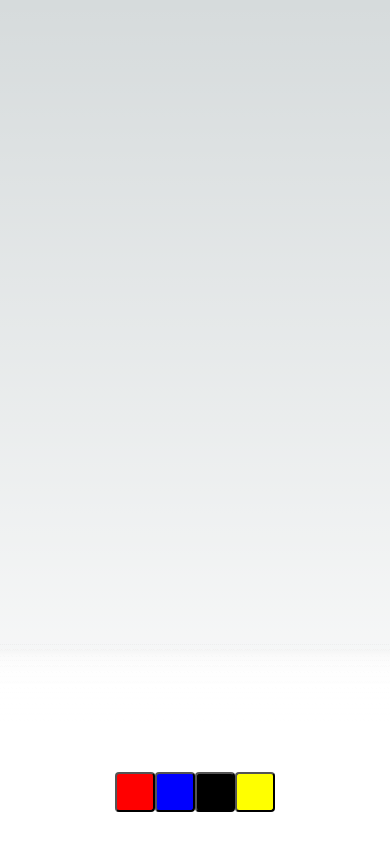
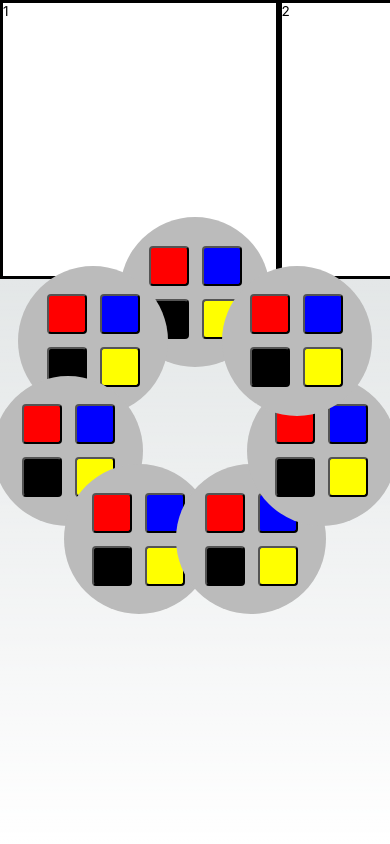
Before and after one commit to pknepps/azulSP, a Next.js app: page / in a window 390 px wide. Built offline with nearby package versions, Linux system fonts and the light colour scheme.

Commit message:
created template for the players' boards

```diff
--- a/app/globals.css
+++ b/app/globals.css
@@ -82,7 +82,8 @@
 
 html,
 body {
-  max-width: 100vw;
+  height: 100%;
+  width: 100%;
   overflow-x: hidden;
 }
 
--- a/app/page.module.css
+++ b/app/page.module.css
@@ -1,10 +1,9 @@
 .main {
   display: flex;
-  flex-direction: column;
   justify-content: space-between;
-  align-items: center;
-  padding: 6rem;
-  min-height: 100vh;
+  align-items: stretch;
+  height: 100%;
+  width: 100%;
 }
 
 .description {
@@ -12,220 +11,34 @@
   justify-content: inherit;
   align-items: inherit;
   font-size: 0.85rem;
-  max-width: var(--max-width);
   width: 100%;
   height: 100%;
   z-index: 2;
-  font-family: var(--font-mono);
 }
 
-.description a {
-  display: flex;
-  justify-content: center;
-  align-items: center;
-  gap: 0.5rem;
+.left {
+    display: flex;
+    flex-direction: column;
+    justify-content: space-between;
+    align-items: stretch;
 }
 
-.description p {
-  position: relative;
-  margin: 0;
-  padding: 1rem;
-  background-color: rgba(var(--callout-rgb), 0.5);
-  border: 1px solid rgba(var(--callout-border-rgb), 0.3);
-  border-radius: var(--border-radius);
+.testRectangle {
+    aspect-ratio: 2 / 1;
+    display: inline-grid;
+    height: 33%;
+    grid-template-columns: 50% 50%;
+    grid-template-rows: 100%;
+    background-color: white;
+    align-self: flex-start;
 }
 
-.code {
-  font-weight: 700;
-  font-family: var(--font-mono);
+.innerRectangle {
+    color: black;
+    height: 100%;
+    width: 100%;
+    grid-row-start: 1;
+    border-width: 3px;
+    border-color : black;
+    border-style: solid;
 }
-
-.grid {
-  display: grid;
-  grid-template-columns: repeat(4, minmax(25%, auto));
-  max-width: 100%;
-  width: var(--max-width);
-}
-
-.card {
-  padding: 1rem 1.2rem;
-  border-radius: var(--border-radius);
-  background: rgba(var(--card-rgb), 0);
-  border: 1px solid rgba(var(--card-border-rgb), 0);
-  transition: background 200ms, border 200ms;
-}
-
-.card span {
-  display: inline-block;
-  transition: transform 200ms;
-}
-
-.card h2 {
-  font-weight: 600;
-  margin-bottom: 0.7rem;
-}
-
-.card p {
-  margin: 0;
-  opacity: 0.6;
-  font-size: 0.9rem;
-  line-height: 1.5;
-  max-width: 30ch;
-  text-wrap: balance;
-}
-
-.center {
-  display: flex;
-  justify-content: center;
-  align-items: center;
-  position: relative;
-  padding: 4rem 0;
-}
-
-.center::before {
-  background: var(--secondary-glow);
-  border-radius: 50%;
-  width: 480px;
-  height: 360px;
-  margin-left: -400px;
-}
-
-.center::after {
-  background: var(--primary-glow);
-  width: 240px;
-  height: 180px;
-  z-index: -1;
-}
-
-.center::before,
-.center::after {
-  content: "";
-  left: 50%;
-  position: absolute;
-  filter: blur(45px);
-  transform: translateZ(0);
-}
-
-.logo {
-  position: relative;
-}
-/* Enable hover only on non-touch devices */
-@media (hover: hover) and (pointer: fine) {
-  .card:hover {
-    background: rgba(var(--card-rgb), 0.1);
-    border: 1px solid rgba(var(--card-border-rgb), 0.15);
-  }
-
-  .card:hover span {
-    transform: translateX(4px);
-  }
-}
-
-@media (prefers-reduced-motion) {
-  .card:hover span {
-    transform: none;
-  }
-}
-
-/* Mobile */
-@media (max-width: 700px) {
-  .content {
-    padding: 4rem;
-  }
-
-  .grid {
-    grid-template-columns: 1fr;
-    margin-bottom: 120px;
-    max-width: 320px;
-    text-align: center;
-  }
-
-  .card {
-    padding: 1rem 2.5rem;
-  }
-
-  .card h2 {
-    margin-bottom: 0.5rem;
-  }
-
-  .center {
-    padding: 8rem 0 6rem;
-  }
-
-  .center::before {
-    transform: none;
-    height: 300px;
-  }
-
-  .description {
-    font-size: 0.8rem;
-  }
-
-  .description a {
-    padding: 1rem;
-  }
-
-  .description p,
-  .description div {
-    display: flex;
-    justify-content: center;
-    position: fixed;
-    width: 100%;
-  }
-
-  .description p {
-    align-items: center;
-    inset: 0 0 auto;
-    padding: 2rem 1rem 1.4rem;
-    border-radius: 0;
-    border: none;
-    border-bottom: 1px solid rgba(var(--callout-border-rgb), 0.25);
-    background: linear-gradient(
-      to bottom,
-      rgba(var(--background-start-rgb), 1),
-      rgba(var(--callout-rgb), 0.5)
-    );
-    background-clip: padding-box;
-    backdrop-filter: blur(24px);
-  }
-
-  .description div {
-    align-items: flex-end;
-    pointer-events: none;
-    inset: auto 0 0;
-    padding: 2rem;
-    height: 200px;
-    background: linear-gradient(
-      to bottom,
-      transparent 0%,
-      rgb(var(--background-end-rgb)) 40%
-    );
-    z-index: 1;
-  }
-}
-
-/* Tablet and Smaller Desktop */
-@media (min-width: 701px) and (max-width: 1120px) {
-  .grid {
-    grid-template-columns: repeat(2, 50%);
-  }
-}
-
-@media (prefers-color-scheme: dark) {
-  .vercelLogo {
-    filter: invert(1);
-  }
-
-  .logo {
-    filter: invert(1) drop-shadow(0 0 0.3rem #ffffff70);
-  }
-}
-
-@keyframes rotate {
-  from {
-    transform: rotate(360deg);
-  }
-  to {
-    transform: rotate(0deg);
-  }
-}
--- a/app/page.tsx
+++ b/app/page.tsx
@@ -8,6 +8,16 @@ export default function Home() : ReactElement | null {
   return (
     <main className={styles.main}>
       <div className={styles.description}>
+          <div className={styles.left}>
+              <div className={styles.testRectangle}>
+                  <div className={styles.innerRectangle} style={{gridColumnStart : 1}}>
+                      1
+                  </div>
+                  <div className={styles.innerRectangle} style={{gridColumnStart : 2}}>
+                      2
+                  </div>
+              </div>
+          </div>
           {GameCenter([1,2,5,1,13,2, 100])}
       </div>
     </main>
--- a/app/ui/Tiles/tile.tsx
+++ b/app/ui/Tile/tile.tsx
@@ -1,6 +1,6 @@
 import styles from "./tile.module.css"
 import {ReactElement} from "react";
-import {TileColor} from "@/app/ui/Tiles/TileColor";
+import {TileColor} from "@/app/ui/Tile/TileColor";
 
 export default function Tile(color : TileColor, column : number, row : number) : ReactElement {
     return (<button onClick={() => alert("my color is: " + color)}
--- a/app/ui/gameCenter.module.css
+++ b/app/ui/gameCenter.module.css
@@ -1,15 +1,5 @@
 .gameCenter {
     display: flex;
-    width: 100%;
+    width: 33%;
     height: 100%;
 }
-
-.circle {
-    height: 150px;
-    width: 150px;
-    background-color: #bbb;
-    border-radius: 50%;
-    display: inline-block;
-    text-align: center;
-    color: black;
-}
--- a/app/ui/gameCenter.tsx
+++ b/app/ui/gameCenter.tsx
@@ -1,8 +1,8 @@
 import styles from "@/app/ui/gameCenter.module.css"
 import {ReactElement, ReactNode} from "react";
 import Factory from "@/app/ui/Factory/factory";
-import {TileColor} from "@/app/ui/Tiles/TileColor";
-import Tile from "@/app/ui/Tiles/tile";
+import {TileColor} from "@/app/ui/Tile/TileColor";
+import Tile from "@/app/ui/Tile/tile";
 
 /**
  * Temp method
```
Also changed, not shown: app/ui/Tile/TileColor.ts (renamed from app/ui/Tiles/TileColor.ts), app/ui/Tile/tile.module.css (renamed from app/ui/Tiles/tile.module.css), app/ui/board/board.tsx (added).
